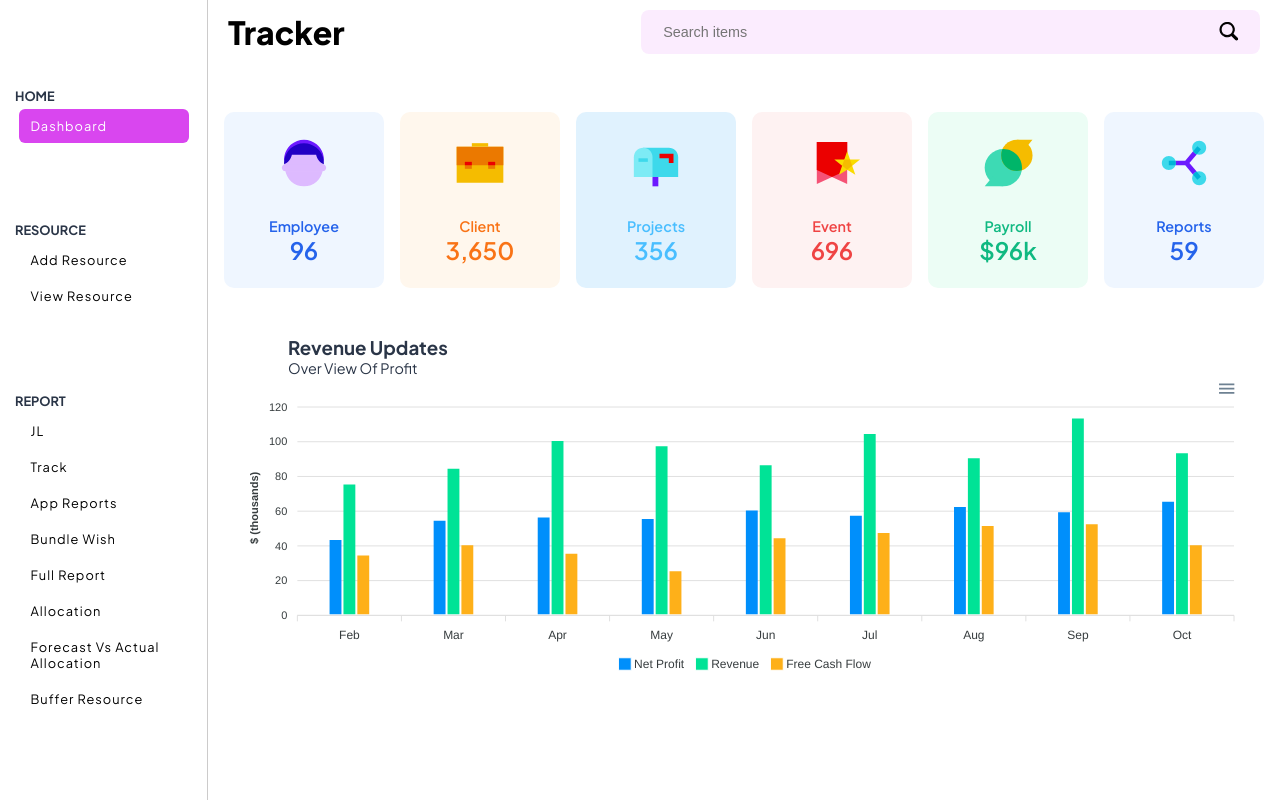
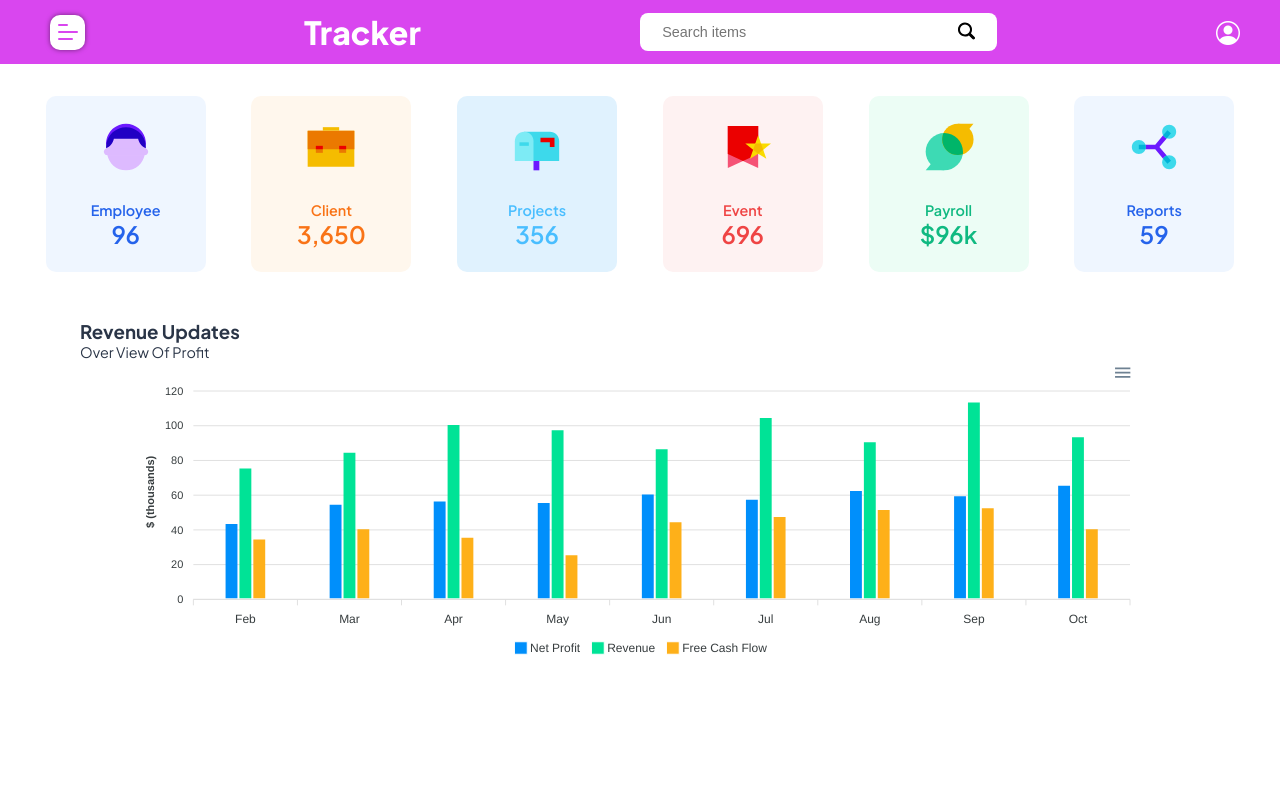
Before and after one commit to Gowtham-Mathiyazhagan/dashboard-task, a React (Vite) app: page / in a window 1280 px wide. Built offline with nearby package versions, Linux system fonts and the light colour scheme.

Commit message:
fix : changes are pushed

```diff
--- a/src/App.css
+++ b/src/App.css
@@ -53,11 +53,11 @@ html {
 }
 
 main{
-  display: grid;
+  /* display: grid;
   grid-template-areas:
-  "aside nav nav"
+  "nav nav nav"
   "aside content content"
-  ;
-  grid-template-columns:13rem 1fr 1fr ;
-  grid-template-rows: 4rem 1fr;
+  ; */
+  /* grid-template-columns:13rem 1fr 1fr ;
+  grid-template-rows: 4rem 1fr; */
 }
--- a/src/App.jsx
+++ b/src/App.jsx
@@ -1,37 +1,36 @@
 import React, { useState } from "react";
-import Aside from "./Components/Aside";
-import Navbar from "./Components/Navbar.jsx";
 import Content from "./Components/Content.jsx";
 import AddResource from "./Components/AddResource.jsx";
 import { Routes, Route } from "react-router-dom";
+import Layout from "./Components/Layout.jsx"; // Layout component is created for remove unnecessary repated component
+import { ContextProvider } from "./Components/ContextProvider.jsx";
 
 const App = () => {
-  const [active, setActive] = useState(false);
   return (
-    <main onClick={() => setActive(false)}>
+    <ContextProvider>
+      <main>
         <Routes>
           <Route
             path="/"
             element={
-            <>
-              <Aside />
-              <Navbar inputChanges={{ active, setActive }} />
+              <Layout>
                 <Content />
-            </>
+              </Layout>
             }
           />
           <Route
             path="/addresource"
             element={
               <>
-              <Aside />
-              <Navbar inputChanges={{ active, setActive }} />
+                <Layout>
                   <AddResource />
+                </Layout>
               </>
             }
           />
         </Routes>
       </main>
+    </ContextProvider>
   );
 };
 
--- a/src/Components/Aside.jsx
+++ b/src/Components/Aside.jsx
@@ -1,9 +1,11 @@
 import React, { useState } from "react";
 import "../assets/css/aside.css";
 import { Link } from "react-router-dom";
+import { useToggle } from "./ContextProvider";
 
 const Aside = () => {
   const [active, setActive] = useState(1);
+  const toggleVal = useToggle()
   const handleClick = (e) => {
     if (e.target.tagName === "A") {
       setActive(Number(e.target.className));
@@ -11,7 +13,7 @@ const Aside = () => {
   };
 
   return (
-    <aside className="aside-container" onClick={handleClick}>
+    <aside className="aside-container" style={toggleVal.toggle ? {left : "0"} : {left : "-50%"}} onClick={handleClick}>
       <ul className="products">
         <li className="title">
           <h4>home</h4>
--- a/src/Components/Content.jsx
+++ b/src/Components/Content.jsx
@@ -7,7 +7,11 @@ import save from "../assets/images/save.svg";
 import bubble from "../assets/images/bubble.svg";
 import connect from "../assets/images/connect.svg";
 import Chart from "react-apexcharts";
+import { useToggle } from "./ContextProvider";
 const Content = () => {
+
+  const toggleVal = useToggle()
+
   const [state, setState] = useState({
     series: [
       {
@@ -74,7 +78,7 @@ const Content = () => {
     },
   });
   return (
-    <div className="content-container">
+    <div className="content-container" style={toggleVal.toggle ? {width:"calc(100% - 14rem)", float:"right"}:null}>
       <About />
 	  <div className="chart">
 		<div className="title">
--- /dev/null
+++ b/src/Components/ContextProvider.jsx
@@ -0,0 +1,21 @@
+import React, {createContext, useContext, useState} from 'react'
+
+
+const ToggleProvider = createContext(null)
+
+const ContextProvider = ({children}) => {
+	const [toggle, setToggle] = useState(false);
+
+
+  return (
+<ToggleProvider.Provider value={{toggle,setToggle}}>
+{children}
+</ToggleProvider.Provider>
+)
+}
+
+const useToggle = ()=>{
+	return useContext(ToggleProvider)
+}
+
+export  {ContextProvider,useToggle}
--- /dev/null
+++ b/src/Components/Layout.jsx
@@ -0,0 +1,17 @@
+import React from 'react'
+import Navbar from './Navbar.jsx'
+import Aside from './Aside.jsx'
+
+const Layout = ({children}) => {
+  return (
+<>
+<div className="layout-container">
+	<Navbar/>
+	<Aside/>
+	{children}
+</div>
+</>
+)
+}
+
+export default Layout
--- a/src/Components/Navbar.jsx
+++ b/src/Components/Navbar.jsx
@@ -1,21 +1,27 @@
 import React from "react";
 import "../assets/css/navbar.css";
-const Navbar = ({ inputChanges }) => {
+import { useToggle } from "./ContextProvider";
+const Navbar = () => {
+const toggleVal=useToggle()
   return (
     <nav className="navbar-container">
+      <div
+        className={toggleVal?.toggle ? "toggle active" : "toggle"}
+        onClick={() => toggleVal.setToggle(!toggleVal.toggle)}
+      >
+        <span></span>
+        <span></span>
+        <span></span>
+      </div>
       <h1 className="title">tracker</h1>
-      <div
-        className="input"
-        style={inputChanges.active ? { backgroundColor: "var(--white)", border:"1px solid #808080" } : null}
-        onClick={(e) => {
-          e.stopPropagation()
-          return inputChanges.setActive(true);
-        }}
-      >
+      <div className="input">
         <input type="text" placeholder="Search items" />
         <button>
           <i className="bi bi-search"></i>
         </button>
+      </div>
+      <div className="user">
+        <i className="bi bi-person-circle"></i>
       </div>
     </nav>
   );
--- a/src/assets/css/aside.css
+++ b/src/assets/css/aside.css
@@ -4,11 +4,10 @@
   display: flex;
   flex-direction: column;
   padding: 10px;
-  justify-content: space-evenly;
   border-right: 1px solid var(--light-gray);
 position: fixed;
-left: 0;
-grid-area: aside;
+top: 3.4rem;
+/* transition: .5s linear; */
 }
 
 .aside-container .products {
--- a/src/assets/css/content.css
+++ b/src/assets/css/content.css
@@ -1,6 +1,6 @@
 .content-container {
   grid-area: content;
-  margin-top: 3rem;
+  margin-top: 6rem;
 }
 
 .about-container {
--- a/src/assets/css/navbar.css
+++ b/src/assets/css/navbar.css
@@ -1,16 +1,71 @@
 .navbar-container {
   height: 4rem;
-  width: calc(100% - 13rem );
+  width: 100vw;
   display: flex;
   justify-content: space-between;
   align-items: center;
-  grid-area: nav;
-  padding: 0 20px;
+  padding: 0 40px 0 50px;
   position: fixed;
   top: 0;
   right: 0;
+  background-color: var(--dark-blue);
+  color: var(--white);
+  z-index: 1;
+}
+
+/* toggle */
+
+.toggle {
+  position: relative;
+  height: 35px;
+  width: 35px;
+  box-shadow: 0 0px 5px rgb(0, 0, 0, 0.5);
+  border-radius: 10px;
+  overflow: hidden;
+  display: flex;
+  justify-content: center;
+  align-items: center;
+  z-index: 5;
   background-color: var(--white);
+  cursor: pointer;
 }
+
+.toggle span {
+  position: absolute;
+  height: 2.5px;
+  width: 20px;
+  background-color: var(--dark-blue);
+  border-radius: 15px;
+  transition: 0.65s;
+}
+
+.toggle span:nth-child(1) {
+  width: 10px;
+  transform: translateY(-7px);
+  left: 7.5px;
+}
+.toggle.active span:nth-child(1) {
+  width: 20px;
+  transform: translateY(0px) rotate(45deg);
+  transition-delay: 0.100s;
+}
+.toggle span:nth-child(2) {
+  width: 15px;
+  transform: translateY(7px);
+  left: 7.5px;
+}
+
+.toggle.active span:nth-child(2) {
+  width: 20px;
+  transform: translateY(0px) rotate(315deg);
+  transition-delay: 0.15s;
+}
+
+.toggle.active span:nth-child(3) {
+  transform: translateX(50px);
+}
+
+/* toggle end */
 
 .navbar-container .title {
   font-size: 2rem;
@@ -19,9 +74,9 @@
 }
 
 .navbar-container .input {
-  height: 70%;
-  width: 60%;
-  background-color: rgb(217, 70, 239,.1);
+  height: 60%;
+  width: 30%;
+  background-color: white;
   border-radius: 0.5rem;
   display: flex;
   overflow: hidden;
@@ -30,29 +85,33 @@
 
 }
 
-.input input,
+.navbar-container .input input,
 button {
   border: none;
   background-color: transparent;
 }
 
-.input input {
-  flex-grow: 5;
+.navbar-container .input input {
+  flex-grow: 1;
   outline: none;
   font-size: inherit;
 }
 
-.input input::placeholder {
+.navbar-container .input input::placeholder {
   font-size: inherit;
 }
 
 .input button {
-  flex-grow: 1;
   -webkit-text-stroke: 1px;
 }
 
-.input button i {
-  font-size: 1.1rem;
+.navbar-container .input button i {
+  font-size: 1rem;
   float: right;
   cursor: pointer;
 }
+
+.user i{
+  font-size: 1.5rem;
+
+}
```
Lines whose indentation alone changed are shown as unchanged.
